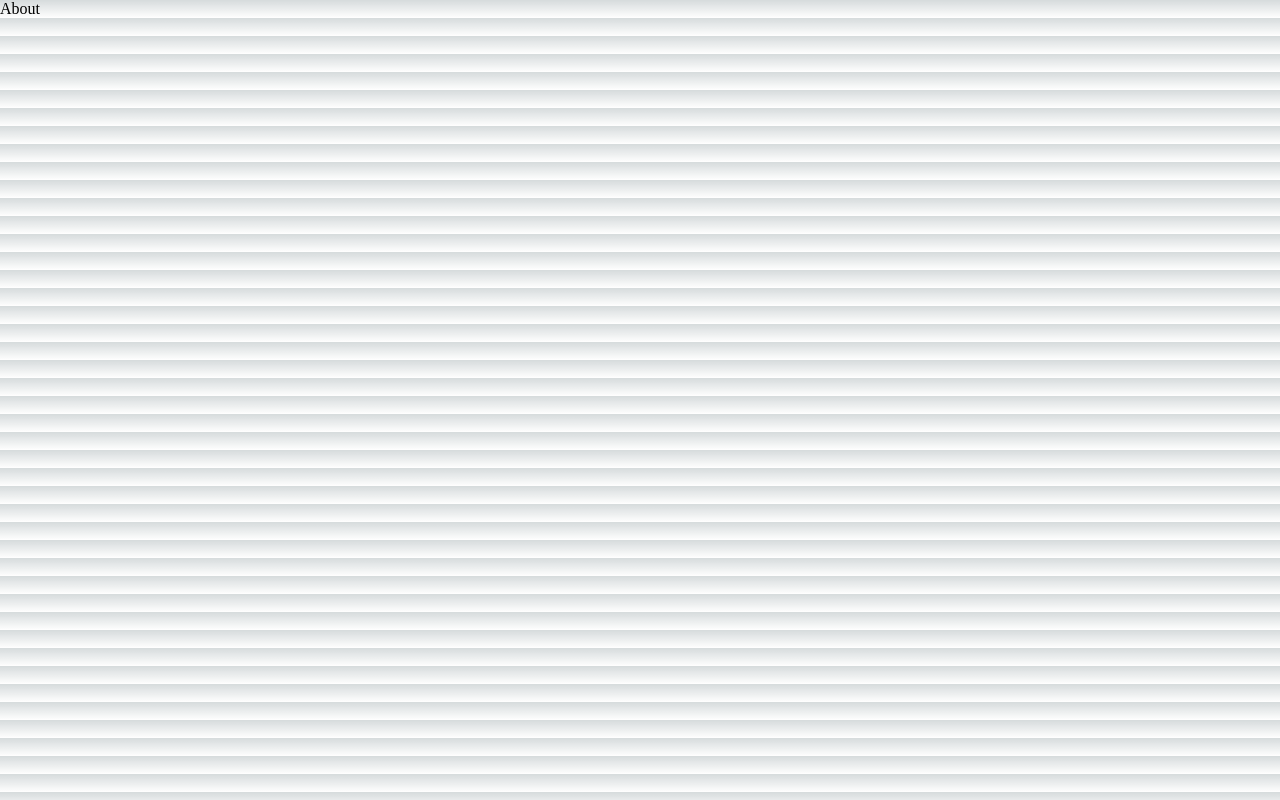
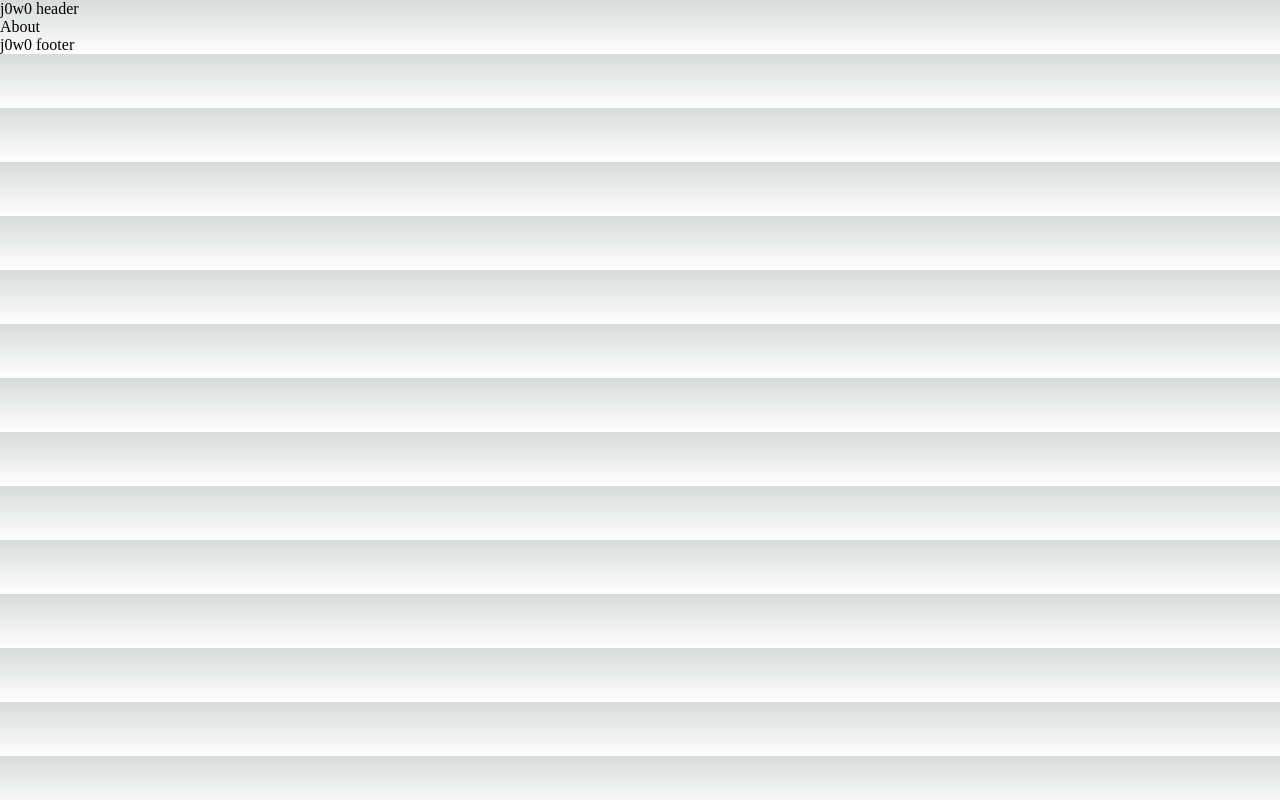
Before and after one commit to j0w0/nextjs-portfolio, a Next.js app: page /about in a window 1280 px wide. Built offline with nearby package versions, Linux system fonts and the light colour scheme.

Commit message:
add layout component

```diff
--- a/components/Footer/Footer.jsx
+++ b/components/Footer/Footer.jsx
@@ -0,0 +1,3 @@
+export default function Footer() {
+  return <>j0w0 footer</>;
+}
--- a/components/Header/Header.jsx
+++ b/components/Header/Header.jsx
@@ -0,0 +1,3 @@
+export default function Header() {
+  return <>j0w0 header</>;
+}
--- /dev/null
+++ b/components/Layout/Layout.jsx
@@ -0,0 +1,12 @@
+import Header from "../Header/Header";
+import Footer from "../Footer/Footer";
+
+export default function Layout({ children }) {
+  return (
+    <>
+      <Header />
+      {children}
+      <Footer />
+    </>
+  );
+}
--- a/pages/about.js
+++ b/pages/about.js
@@ -1,10 +1,13 @@
 import HTMLHead from "../components/HTMLHead/HTMLHead";
+import Layout from "../components/Layout/Layout";
 
 export default function Home() {
   return (
     <>
       <HTMLHead title="About!" />
-      <main>About</main>
+      <Layout>
+        <main>About</main>
+      </Layout>
     </>
   );
 }
--- a/pages/index.js
+++ b/pages/index.js
@@ -1,11 +1,14 @@
 import styles from "../styles/Home.module.css";
 import HTMLHead from "../components/HTMLHead/HTMLHead";
+import Layout from "../components/Layout/Layout";
 
 export default function Home() {
   return (
     <>
       <HTMLHead title="Home!" />
-      <main className={styles.main}>Home</main>
+      <Layout>
+        <main className={styles.main}>Home</main>
+      </Layout>
     </>
   );
 }
```
